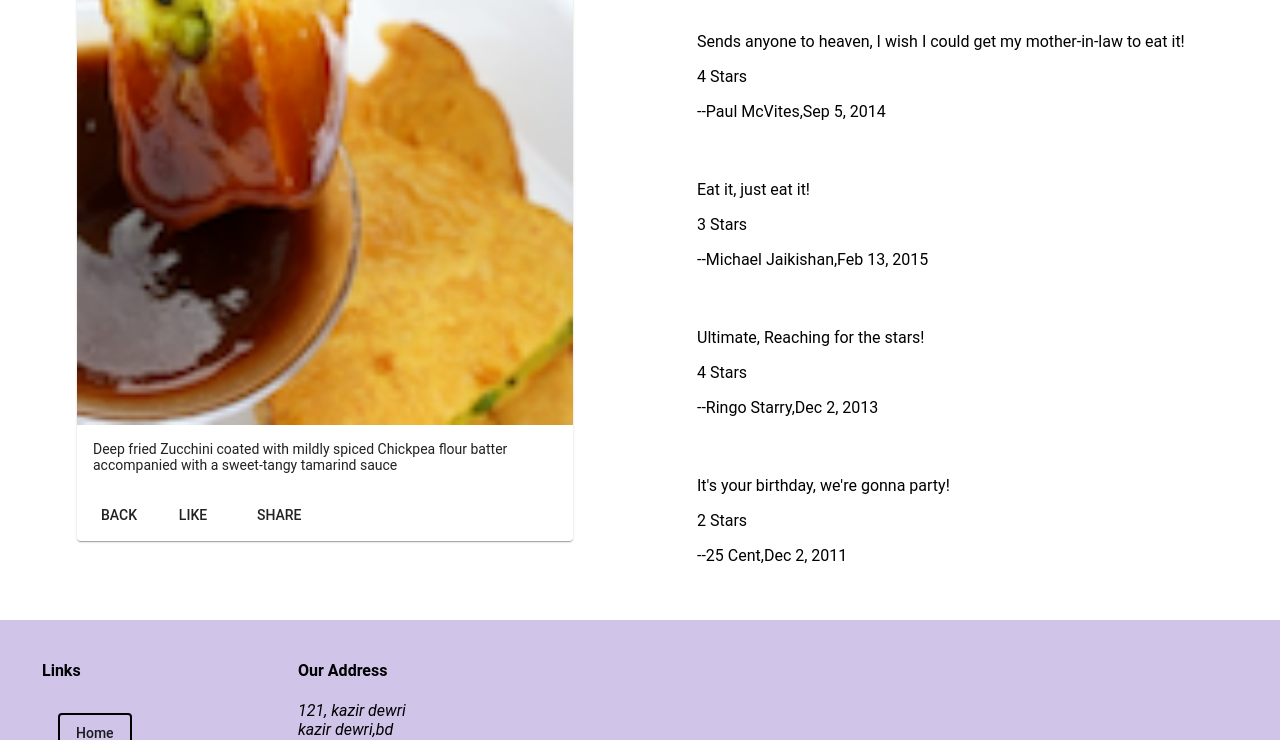
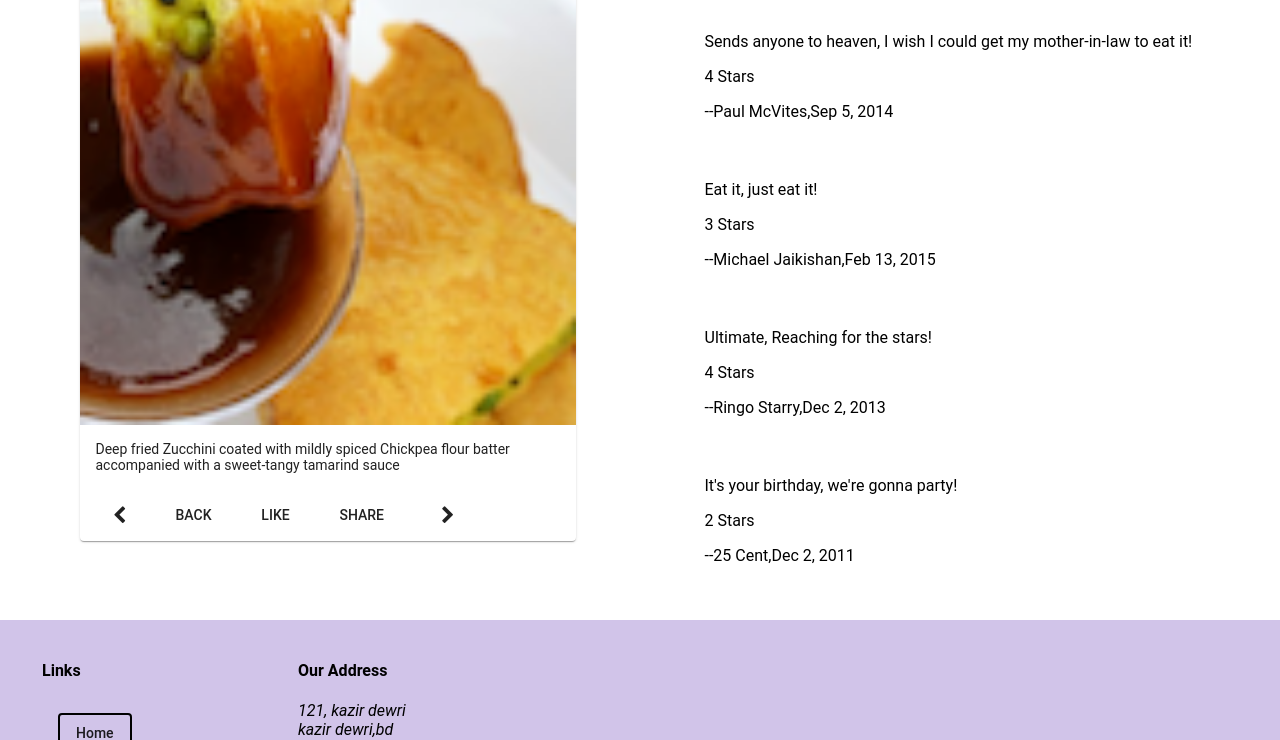
Before and after one commit to Sagor31h2/conFusion, an Angular app: page /dishdetail/1 in a window 1280 px wide. Shown: the part 580-1320 px from the top of the page. Built offline with nearby package versions, Linux system fonts and the light colour scheme.

Commit message:
Rxjs observer part two

```diff
--- a/src/app/dishdetial/dishdetial.component.html
+++ b/src/app/dishdetial/dishdetial.component.html
@@ -7,8 +7,8 @@
   fxLayoutGap="10px"
   fxLayoutGap.xs="0"
 >
-  <div fxFlex="40">
-    <div fxFlex *ngIf="dish">
+  <div fxFlex="40" *ngIf="dish">
+    <div fxFlex>
       <mat-card>
         <mat-card-header>
           <mat-card-title>
@@ -21,9 +21,16 @@
         </mat-card-content>
 
         <mat-card-actions>
+          <button mat-button [routerLink]="['/dishdetail', prev]">
+            <span class="fa fa-chevron-left fa-lg"></span>
+          </button>
           <button mat-button (click)="goBack()">BACK</button>
           <button mat-button>LIKE</button>
           <button mat-button>SHARE</button>
+          <span class="flex-spacer"></span>
+          <button mat-button [routerLink]="['/dishdetail', next]">
+            <span class="fa fa-chevron-right fa-lg"></span>
+          </button>
         </mat-card-actions>
       </mat-card>
     </div>
@@ -32,8 +39,8 @@
     <mat-spinner></mat-spinner>
     <h4>Loading . . . Please Wait</h4>
   </div>
-  <div fxFlex="40">
-    <div fxFlex *ngIf="dish">
+  <div fxFlex="40" *ngIf="dish">
+    <div fxFlex>
       <h1>Comments</h1>
       <mat-list *ngFor="let comment of dish.comments">
         <p>{{ comment.comment }}</p>
--- a/src/app/dishdetial/dishdetial.component.ts
+++ b/src/app/dishdetial/dishdetial.component.ts
@@ -7,6 +7,7 @@
 import { Location } from "@angular/common";
 
 import { from } from "rxjs";
+import { switchMap } from "rxjs/operators";
 
 @Component({
   selector: "app-dishdetial",
@@ -15,6 +16,9 @@
 })
 export class DishdetialComponent implements OnInit {
   dish: Dish;
+  dishIds: string[];
+  prev: string;
+  next: string;
 
   constructor(
     private dishservice: DishService,
@@ -23,8 +27,29 @@
   ) {}
 
   ngOnInit() {
-    const id = this.route.snapshot.params["id"];
-    this.dishservice.getDish(id).subscribe((dish) => (this.dish = dish));
+    this.dishservice
+      .getDishIds()
+      .subscribe((dishIds) => (this.dishIds = dishIds));
+
+    this.route.params
+      .pipe(
+        switchMap((params: Params) => this.dishservice.getDish(params["id"]))
+      )
+      .subscribe((dish) => {
+        this.dish = dish;
+        this.setPrevNext(dish.id);
+      });
+  }
+
+  setPrevNext(dishId: string) {
+    const index = this.dishIds.indexOf(dishId);
+
+    this.prev = this.dishIds[
+      (this.dishIds.length + index - 1) % this.dishIds.length
+    ];
+    this.next = this.dishIds[
+      (this.dishIds.length + index + 1) % this.dishIds.length
+    ];
   }
 
   goBack(): void {
--- a/src/app/services/dish.service.ts
+++ b/src/app/services/dish.service.ts
@@ -24,4 +24,8 @@
   getFeaturedDish(): Observable<Dish> {
     return of(DISHES.filter((dish) => dish.featured)[0]).pipe(delay(2000));
   }
+
+  getDishIds(): Observable<string[] | any> {
+    return of(DISHES.map((dish) => dish.id));
+  }
 }
```
